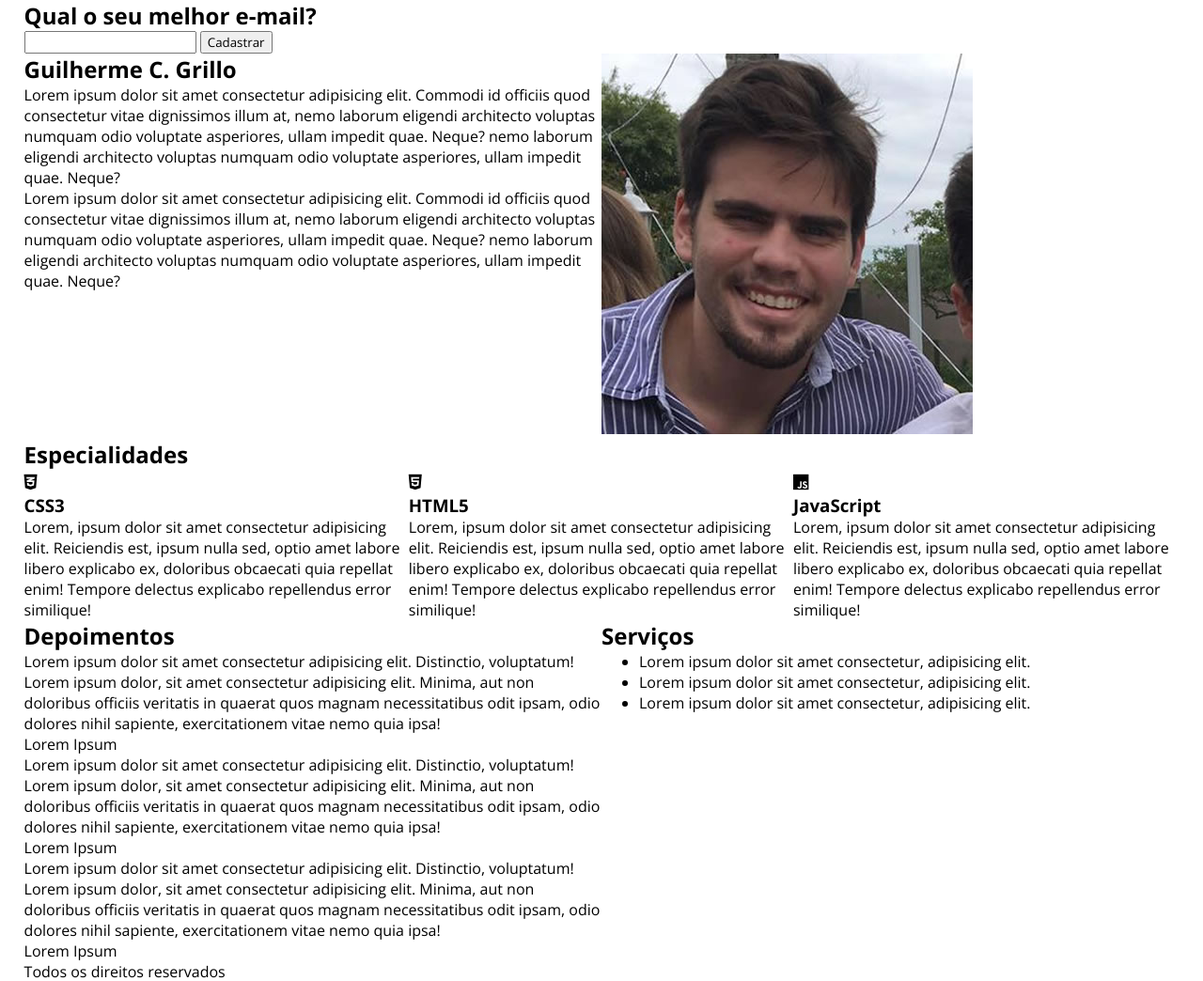
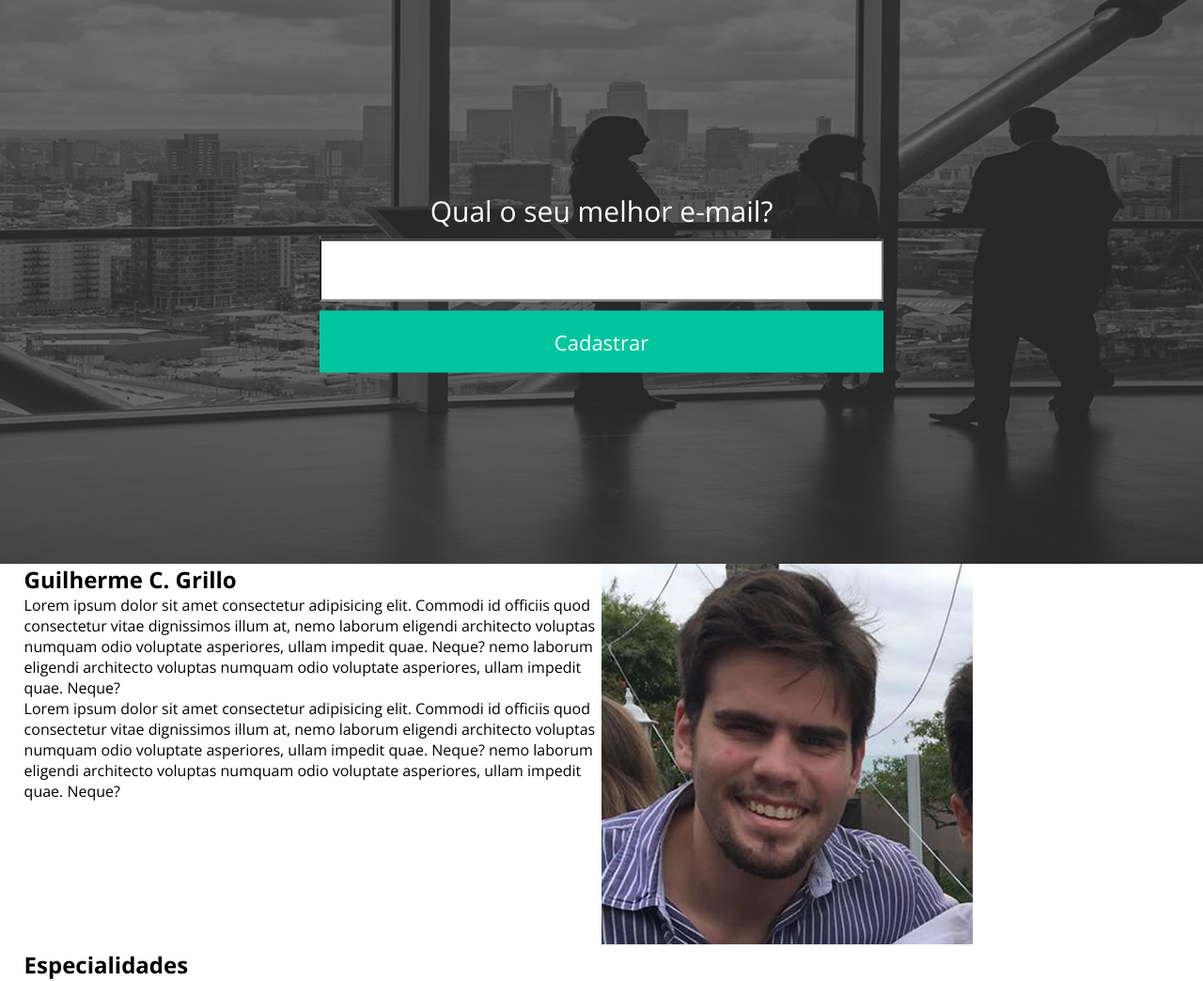
Before and after one commit to gustavoalvesdev/curso-dev-web-danki, a PHP site: page / in a window 1280 px wide. Shown: the part 74-1118 px from the top of the page at 94% size. Run offline with PHP 8.4, Linux system fonts and the light colour scheme.

Commit message:
Continuando com CSS

```diff
--- a/Projeto_01/estilo/style.css
+++ b/Projeto_01/estilo/style.css
@@ -65,3 +65,60 @@ nav.desktop a {
     color: #FFF;
     text-decoration :none;
 }
+
+section.banner-principal {
+    width: 100%;
+    height: 600px;
+    background-image: url('../images/bg-form.jpg');
+    background-size: cover;
+    position: relative;
+}
+
+.overlay {
+    position: absolute;
+    left: 0;
+    top: 0;
+    width: 100%;
+    height: 100%;
+    z-index: 1;
+    background-color: rgba(51, 51, 51, 0.7);
+}
+
+section.banner-principal form {
+    width: 98%;
+    max-width: 600px;
+    z-index: 2;
+    position: absolute;
+    left: 50%;
+    top: 50%;
+    transform: translate(-50%, -50%);
+}
+
+section.banner-principal form h2 {
+    color: white;
+    font-weight: 300;
+    font-size: 30px;
+    text-align: center;
+}
+
+section.banner-principal form input[type=email] {
+    width: 100%;
+    height: 66px;
+    margin-top: 10px;
+    background: white;
+    color: #333;
+    font-size: 22px;
+    padding-left: 10px;
+    outline: none;
+}
+
+section.banner-principal form input[type=submit] {
+    width: 100%;
+    height: 66px;
+    margin-top: 10px;
+    background: #00C59E;
+    color: white;
+    cursor: pointer;
+    font-size: 22px;
+    border: 0;
+}
--- a/Projeto_01/index.php
+++ b/Projeto_01/index.php
@@ -42,6 +42,8 @@
     </header>
 
     <section class="banner-principal">
+        <div class="overlay"></div>
+        <!-- overlay -->
         <div class="center">
             <form>
                 <h2>Qual o seu melhor e-mail?</h2>
```
Also changed, not shown: Projeto_01/images/ajax-loader.gif (added), Projeto_01/images/bg-form.jpg (added), Projeto_01/images/bg-form2.jpg (added), Projeto_01/images/bg-form3.jpg (added).
